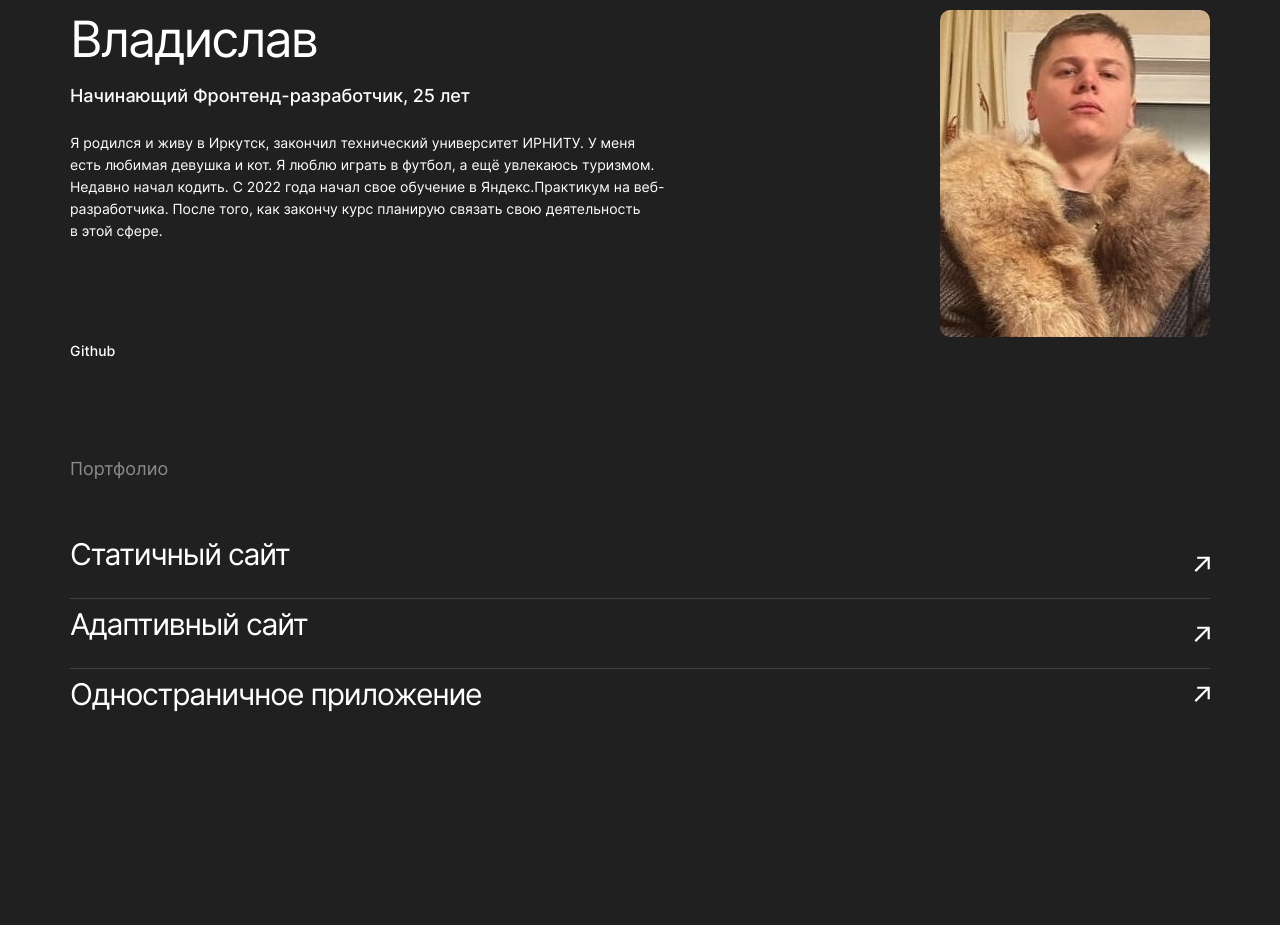
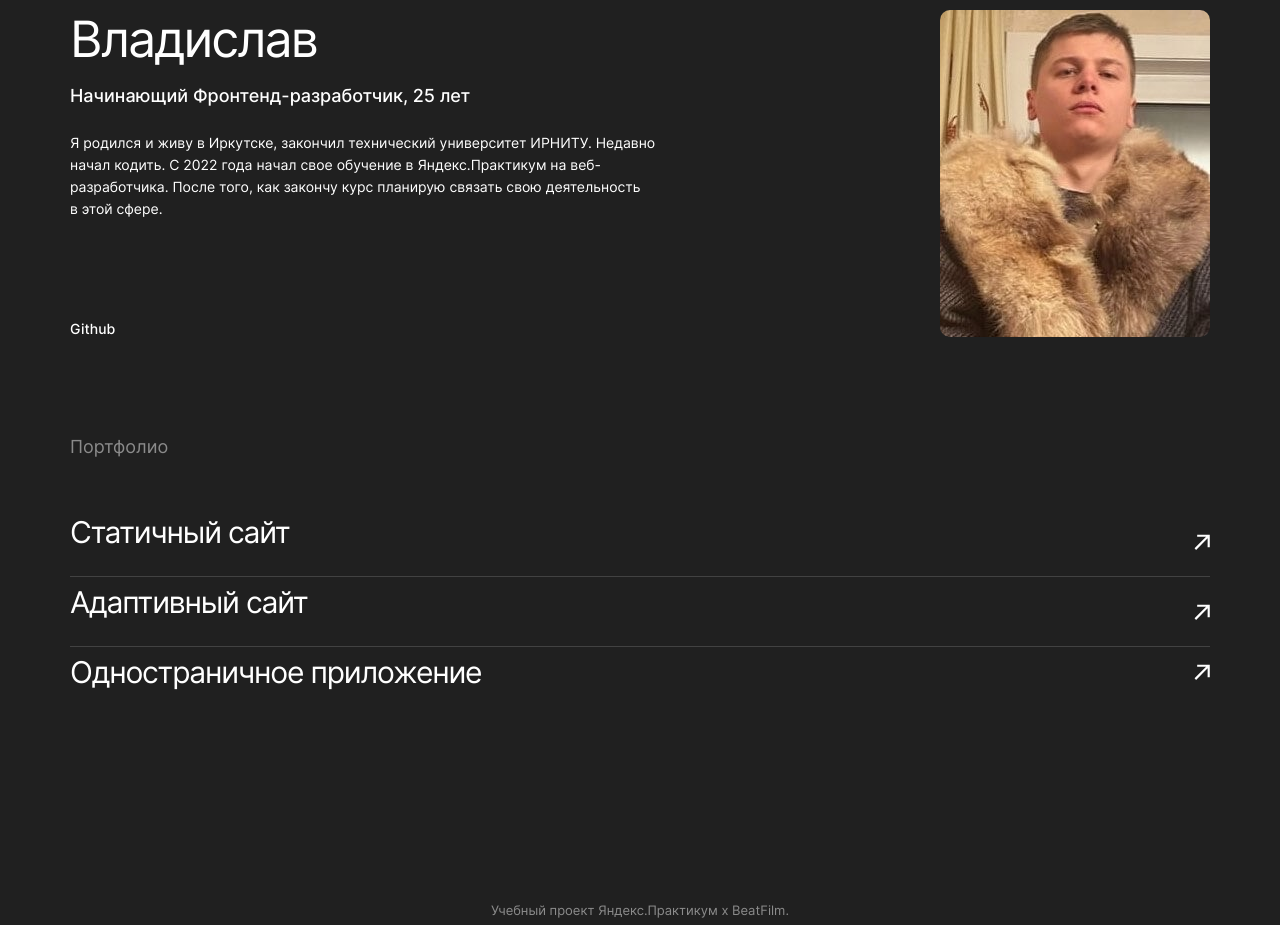
Before and after one commit to Polar-Bear777/movies-explorer-frontend, a React (Create React App) app in the folder frontend/: page / in a window 1280 px wide. Shown: the part 2300-3225 px from the top of the page. Built offline with nearby package versions, Linux system fonts and the light colour scheme.

Commit message:
Исправлен атрибут key

```diff
--- a/frontend/src/components/Main/AboutMe/AboutMe.js
+++ b/frontend/src/components/Main/AboutMe/AboutMe.js
@@ -10,7 +10,7 @@ function AboutMe() {
         <div className='about-me__block'>
           <h2 className='about-me__name'>Владислав</h2>
           <h4 className='about-me__activity'>Начинающий Фронтенд-разработчик, 25&nbsp;лет</h4>
-          <p className='about-me__description'>Я&nbsp;родился и&nbsp;живу в&nbsp;Иркутск, закончил технический университет ИРНИТУ. У&nbsp;меня есть любимая девушка и&nbsp;кот. Я&nbsp;люблю играть в&nbsp;футбол, а&nbsp;ещё увлекаюсь туризмом. Недавно начал кодить. С&nbsp;2022 года начал свое обучение в&nbsp;Яндекс.Практикум на&nbsp;веб-разработчика. После того, как закончу курс планирую связать свою деятельность в&nbsp;этой сфере.</p>
+          <p className='about-me__description'>Я&nbsp;родился и&nbsp;живу в&nbsp;Иркутске, закончил технический университет ИРНИТУ. Недавно начал кодить. С&nbsp;2022 года начал свое обучение в&nbsp;Яндекс.Практикум на&nbsp;веб-разработчика. После того, как закончу курс планирую связать свою деятельность в&nbsp;этой сфере.</p>
           <h5 className='about-me__platform'>Github</h5>
         </div>
         <div className='about-me__block-photo'>
```
